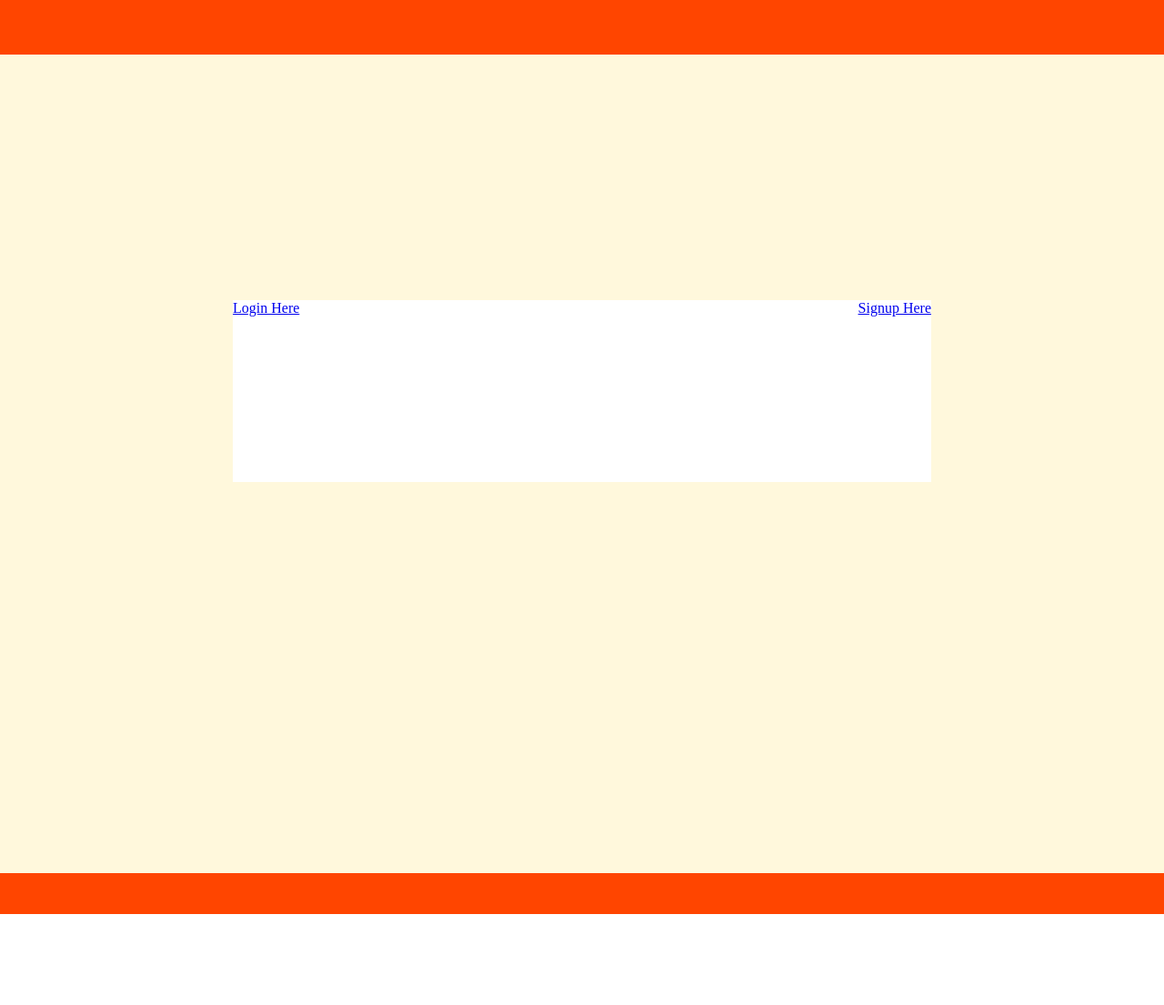
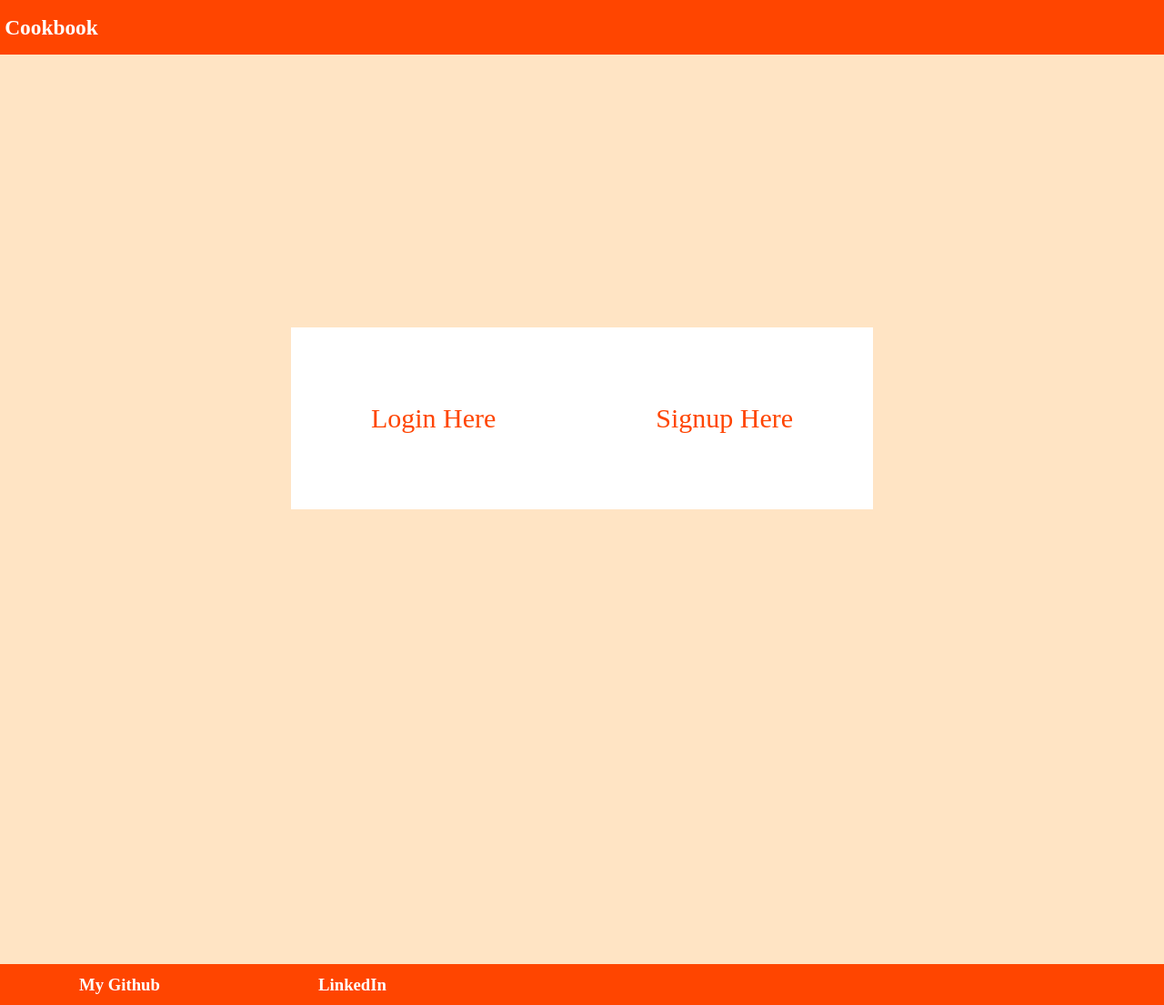
Before and after one commit to XavierC4Q/cookbook_3, a React (Create React App) app in the folder client/: page / in a window 1280 px wide. Shown: the whole page at 91% size. Before the commit the page ends 1005 px from the top, so only its background shows below. Built offline with nearby package versions, Linux system fonts and the light colour scheme; no server answers.

Commit message:
styling for the forms and containers. skeletons for the feed and header done.

```diff
--- a/client/package.json
+++ b/client/package.json
@@ -39,5 +39,5 @@
     "not ie <= 11",
     "not op_mini all"
   ],
-  "proxy": "http://localhost:8000/"
+  "proxy": "http://localhost:8000"
 }
--- a/client/src/App.css
+++ b/client/src/App.css
@@ -1,8 +1,8 @@
 * { margin: 0; padding: 0 }
 
 html, body {
-  height: 100%;
-  width: 100%;
+  height: 100vh;
+  width: 100vw;
   min-width: 100%;
   min-height: 100%;
 }
@@ -14,22 +14,24 @@ html, body {
 
 /* CONTAINERS */
 .app-cont {
-  height: 100%;
+  height: fit-content;
   width: 100%;
   position: relative;
+  background-color: bisque;
 }
 
 .head-cont {
   width: 100%;
   height: 60px;
   background-color: orangered;
+  display: flex;
+  flex-direction: row;
 }
 
-.visitor-cont {
+.visitor-cont, .auth-cont, .feed-cont {
   width: 100%;
-  height: 900px;
+  height: 1000px;
   position: relative;
-  background-color: cornsilk;
 }
 
 .footer-cont {
@@ -38,20 +40,119 @@ html, body {
   background-color: orangered;
 }
 
+.form-cont {
+  width: 35%;
+  position: absolute;
+  margin: 0 auto;
+  top: 10%;
+  left: 32.5%;
+  right: 32.5%;
+}
+
 /* END CONTAINERS */
 
+
+/* LINKS */
+.head-cont a {
+  text-decoration: none;
+  color: white;
+  font-size: 20px;
+  align-self: center;
+}
+
+.head-cont h3 {
+  padding-left: 5%;
+  height: 100%;
+}
+
 .visitor-links {
-  width: 60%;
+  width: 50%;
   height: 200px;
   position: absolute;
+  display: flex;
   top: 30%;
-  left: 20%;
-  right: 20%;
+  left: 25%;
+  right: 25%;
   background-color: white;
 }
 
 .visitor-links nav {
   width: 100%;
   display: flex;
-  justify-content: space-between
+  justify-content: space-around;
+  align-self: center;
 }
+
+.visitor-links a {
+  text-decoration: none;
+  color: orangered;
+  font-size: 30px;
+}
+
+.footer-links {
+  width: 40%;
+  height: 100%;
+  display: flex;
+  flex-direction: row;
+  justify-content: space-around;
+  align-items: center;
+}
+
+.footer-links a {
+  text-decoration: none;
+  color: white;
+}
+
+/* END LINKS */
+
+.btn-submit {
+  width: 50%;
+  align-self: center;
+  height: 30px;
+  font-size: 120%;
+  background-color: orangered;
+  color: white;
+  margin: 0;
+}
+
+.btn-submit:hover {
+  background-color: white;
+  color: orangered
+}
+
+.form {
+  width: 100%;
+  display: flex;
+  flex-direction: column;
+  text-align: center;
+  justify-content: space-around;
+  background-color: white;
+}
+
+.form h1 {
+  width: 100%;
+  margin: 0 auto;
+  text-align: center;
+  background-color: orangered;
+  color: white;
+}
+
+.form section {
+  height: 150px;
+  width: 100%;
+  display: flex;
+  flex-direction: column;
+  justify-content: space-evenly;
+}
+
+.form label {
+  width: 100%;
+  font-size: 30px;
+  color: orangered;
+}
+
+.form input {
+  width: 85%;
+  height: 30px;
+  font-size: 20px;
+}
--- a/client/src/components/containers/userAuthContainer.tsx
+++ b/client/src/components/containers/userAuthContainer.tsx
@@ -21,7 +21,7 @@ interface IUserAuthContainerProps extends IStateProps, IDispatchProps {};
 const UserAuthContainer: React.FC<IUserAuthContainerProps> = (props: IUserAuthContainerProps) => {
 
     return (
-		<React.Fragment>
+		<div className='auth-cont'>
 			<Route
 				path='/auth/login'
 				render={(routeProps: RouteComponentProps): React.ReactNode => {
@@ -50,7 +50,7 @@ const UserAuthContainer: React.FC<IUserAuthContainerProps> = (props: IUserAuthCo
 					);
 				}}
 			/>
-		</React.Fragment>
+		</div>
 	);
 };
 
--- a/client/src/components/dashboard.tsx
+++ b/client/src/components/dashboard.tsx
@@ -6,7 +6,7 @@ import Feed from './feed';
 interface IDashboardProps extends IDashboardState, RouteProps {}
 
 const Dashboard: React.FC<IDashboardProps> = (props: IDashboardProps) => {
-	if (!props.currentUser) {
+	if (!localStorage.getItem('user')) {
 		return (
 			<div className='visitor-cont'>
 				<div className='visitor-links'>
--- a/client/src/components/feed.tsx
+++ b/client/src/components/feed.tsx
@@ -3,7 +3,7 @@ import * as React from 'react';
 export interface IFeedProps {}
 
 const Feed: React.FC<IFeedProps> = (props: IFeedProps) => {
-    return (<div>
+    return (<div className='feed-cont'>
             <h1>User Feed</h1>
         </div>);
 }
--- a/client/src/components/footer.tsx
+++ b/client/src/components/footer.tsx
@@ -3,9 +3,18 @@ import * as React from 'react';
 export interface IFooterProps {}
 
 const Footer: React.FC<IFooterProps> = (props: IFooterProps) => {
-    return (<div className='footer-cont'>
-
-        </div>);
-}
+	return (
+		<div className='footer-cont'>
+			<div className='footer-links'>
+				<a href='https://github.com/XavierC4Q'>
+					<h3>My Github</h3>
+				</a>
+				<a href='https://linkedin.com/in/xavier-james-munroe/'>
+					<h3>LinkedIn</h3>
+				</a>
+			</div>
+		</div>
+	);
+};
 
 export default Footer;
--- a/client/src/components/forms/login.tsx
+++ b/client/src/components/forms/login.tsx
@@ -54,8 +54,8 @@ const LoginForm: React.FC<ILoginFormProps> = (props: ILoginFormProps) => {
 	};
 
 	return (
-		<div>
-			<form onSubmit={handleSubmit}>
+		<div className='form-cont'>
+			<form onSubmit={handleSubmit} className='form'>
 				<h1>Login Here</h1>
 				<Field
 					type='text'
@@ -75,7 +75,7 @@ const LoginForm: React.FC<ILoginFormProps> = (props: ILoginFormProps) => {
 					errors={FormState.errors.password}
 					onChange={FormState.handleInput}
 				/>
-				<button type='submit'>Submit</button>
+				<button className='btn-submit' type='submit'>Submit</button>
 			</form>
 		</div>
 	);
--- a/client/src/components/forms/signup.tsx
+++ b/client/src/components/forms/signup.tsx
@@ -66,8 +66,8 @@ const SignUpForm: React.SFC<ISignUpFormProps> = (props: ISignUpFormProps) => {
     };
 
 	return (
-		<div>
-			<form onSubmit={handleSubmit}>
+		<div className='form-cont'>
+			<form onSubmit={handleSubmit}  className='form'>
                 <h1>Signup Here</h1>
                 <Field
 					type='text'
@@ -114,7 +114,7 @@ const SignUpForm: React.SFC<ISignUpFormProps> = (props: ISignUpFormProps) => {
 					errors={FormState.errors.country}
 					onChange={FormState.handleInput}
 				/>
-				<button type='submit'>Submit</button>
+				<button type='submit' className='btn-submit'>Submit</button>
 			</form>
 		</div>
 	);
--- a/client/src/components/header.tsx
+++ b/client/src/components/header.tsx
@@ -1,10 +1,11 @@
 import * as React from 'react';
+import { Link } from 'react-router-dom';
 
 export interface IHeaderProps {}
 
 const Header: React.FC<IHeaderProps> = (props: IHeaderProps) => (
     <div className='head-cont'>
-
+        <Link to='/'><h3>Cookbook</h3></Link>
     </div>
 );
 
--- a/client/src/store/actions/actionCreators/user.ts
+++ b/client/src/store/actions/actionCreators/user.ts
@@ -30,21 +30,9 @@ export type SignUpCred = {
 
 const LOGGED_IN_AC = (loggedInUser: IUser): UserActions => ({ type: LOGGED_IN_USER, loggedInUser });
 
-const LOGIN_AC = (): UserActions => ({ type: LOGIN });
-
-const LOGIN_ERR_AC = (login_error: string): UserActions => ({ type: LOGIN_ERROR, login_error });
-
-const LOGIN_SUCCESS_AC = (user: IUser): UserActions => ({ type: LOGIN_SUCCESS, user });
-
-const SIGNUP_AC = (): UserActions => ({ type: SIGNUP });
-
-const SIGNUP_ERR_AC = (signup_error: string): UserActions => ({ type: SIGNUP_ERROR, signup_error });
-
-const SIGNUP_SUCCESS_AC = (newUser: IUser): UserActions => ({ type: SIGNUP_SUCCESS, newUser });
-
 export const loggedInThunk = (): AppThunk<Promise<boolean>> => async dispatch => {
 	try {
-        const loggedInUser = await axios.get('auth/user/');
+        const loggedInUser = await axios.get('/rest_auth/user/');
         localStorage.setItem('user', JSON.stringify(loggedInUser.data, null, 2));
 		dispatch(LOGGED_IN_AC(loggedInUser.data));
 		return true;
@@ -54,30 +42,44 @@ export const loggedInThunk = (): AppThunk<Promise<boolean>> => async dispatch =>
 	}
 };
 
+const LOGIN_AC = (): UserActions => ({ type: LOGIN });
+
+const LOGIN_ERROR_AC = (login_error: string): UserActions => ({ type: LOGIN_ERROR, login_error });
+
+const LOGIN_SUCCESS_AC = (user: IUser): UserActions => ({ type: LOGIN_SUCCESS, user });
+
 export const loginThunk = (credentials: LoginCred): AppThunk<void> => dispatch => {
 	dispatch(LOGIN_AC());
 	setTimeout(async () => {
 		try {
-			await axios.post('auth/login/', credentials);
-            const user = await axios.get('auth/user/');
+			await axios.post('/rest_auth/login/', credentials);
+            const user = await axios.get('/rest_auth/user/');
             localStorage.setItem('user', JSON.stringify(user.data, null, 2));
 			dispatch(LOGIN_SUCCESS_AC(user.data));
 		} catch (error) {
-			dispatch(LOGIN_ERR_AC('Wrong username/password combination'));
+			console.log('login errrrr', error)
+			dispatch(LOGIN_ERROR_AC('Wrong username/password combination'));
 		}
 	}, 2000);
 };
+
+
+const SIGNUP_AC = (): UserActions => ({ type: SIGNUP });
+
+const SIGNUP_ERROR_AC = (signup_error: string): UserActions => ({ type: SIGNUP_ERROR, signup_error });
+
+const SIGNUP_SUCCESS_AC = (newUser: IUser): UserActions => ({ type: SIGNUP_SUCCESS, newUser });
 
 export const signupThunk  = (credentials: SignUpCred): AppThunk<void> => dispatch => {
     dispatch(SIGNUP_AC());
     setTimeout(async () => {
         try {
-            await axios.post('auth/signup/', credentials);
-            const user = await axios.get('auth/user/');
+            await axios.post('/rest_auth/signup/', credentials);
+            const user = await axios.get('/rest_auth/user/');
             localStorage.setItem('user', JSON.stringify(user.data, null, 2));
             dispatch(SIGNUP_SUCCESS_AC(user.data));
         } catch (error) {
-            dispatch(SIGNUP_ERR_AC('Provided credentials are invalid'));
+            dispatch(SIGNUP_ERROR_AC('Provided credentials are invalid'));
         }
     }, 2000);
 };
```
